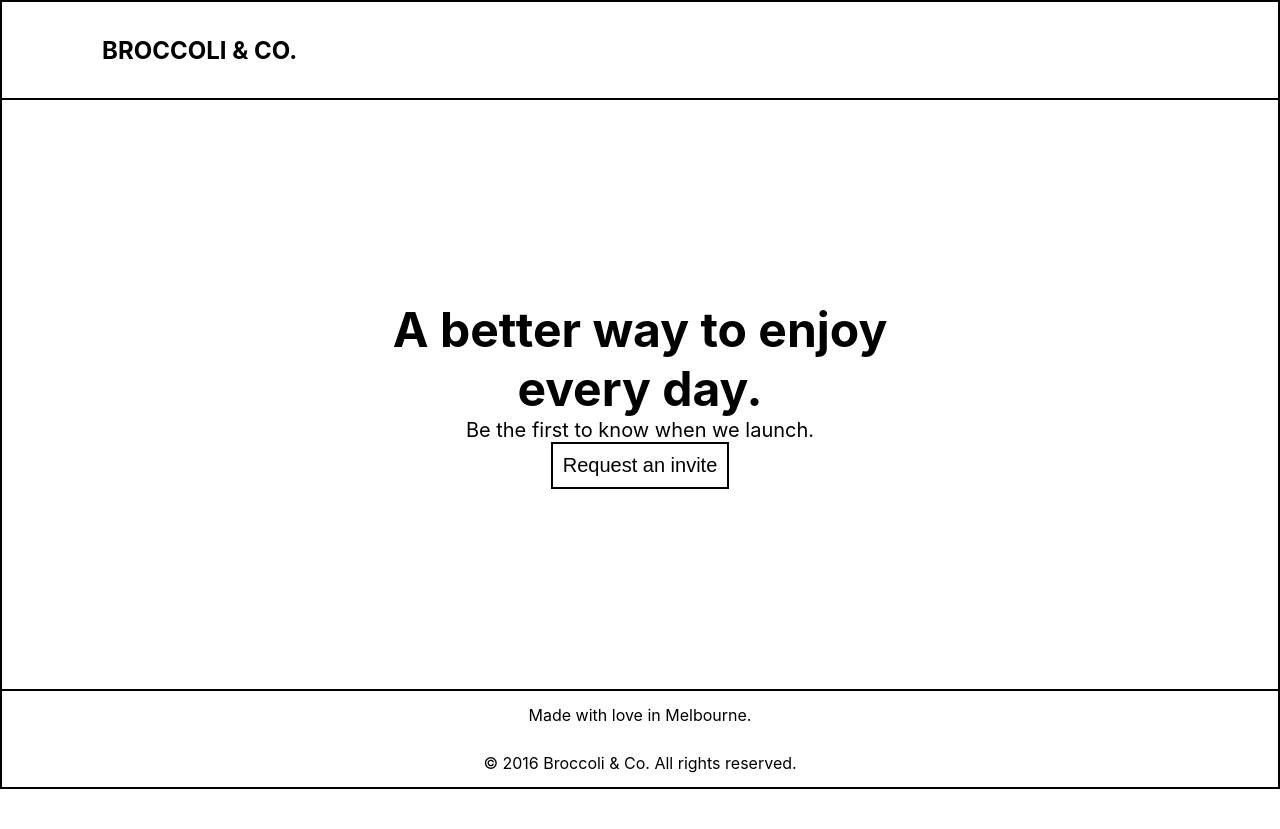
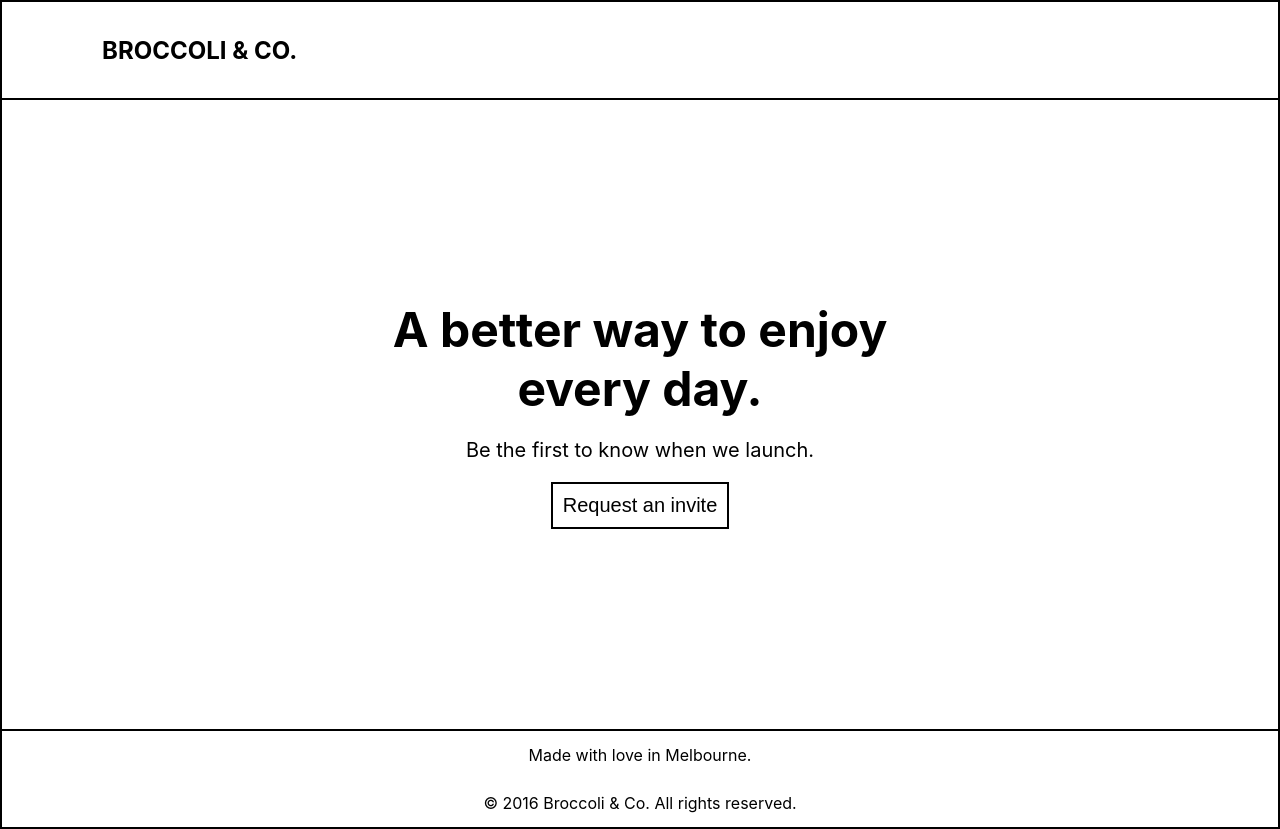
Before and after one commit to danchengsh/blinq-challenge, a React (Create React App) app in the folder blinq-app/: page / in a window 1280 px wide. Before the commit the page ends 800 px from the top, so only its background shows below. Built offline with nearby package versions, Linux system fonts and the light colour scheme.

Commit message:
Update margin styles for Homepage content

```diff
--- a/blinq-app/src/components/homepage/homepage.styles.css
+++ b/blinq-app/src/components/homepage/homepage.styles.css
@@ -14,10 +14,12 @@
 .title {
     font-size: 48px;
     font-weight: 700;
+    margin-bottom: 20px;
 }
 
 .subtitle {
     font-size: 20px;
+    margin-bottom: 20px;
 }
 
 /* .modal-content {
```
